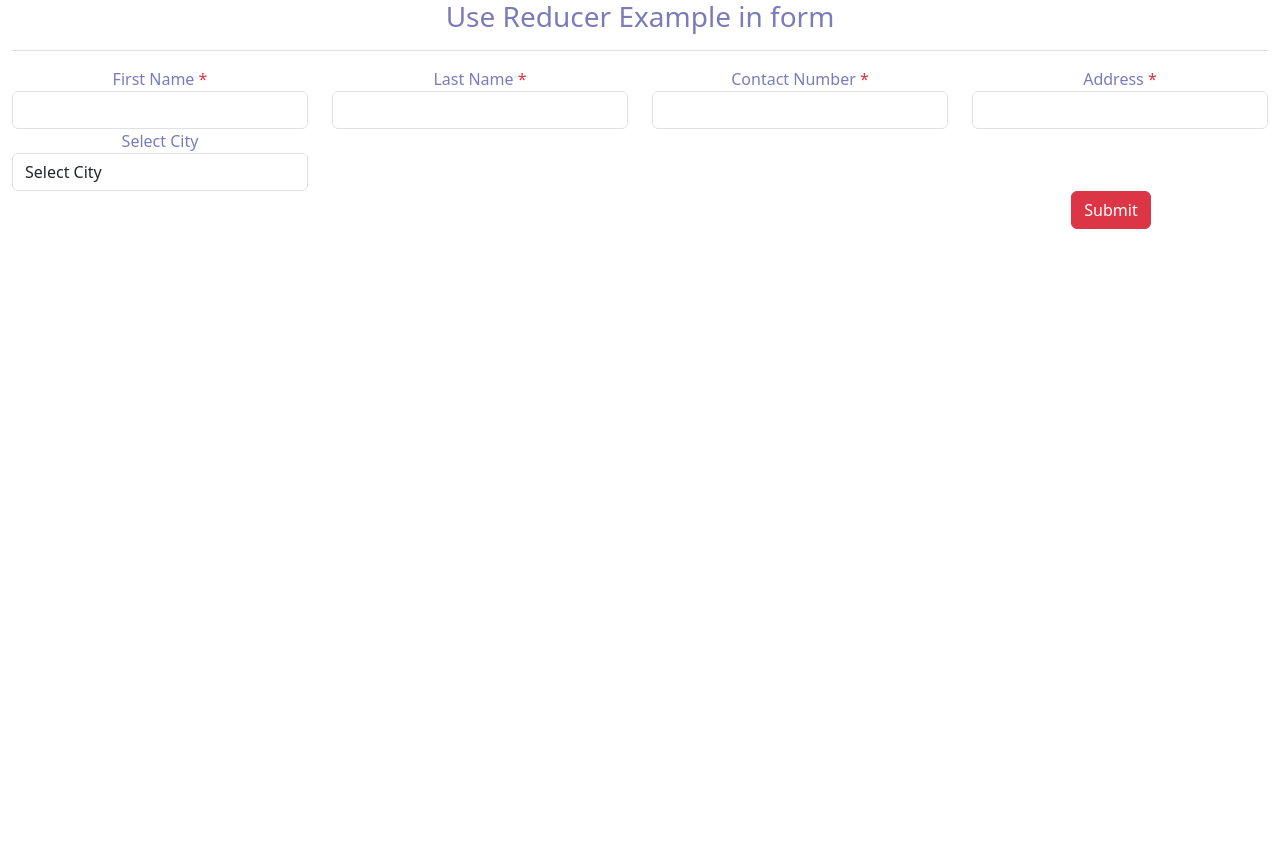
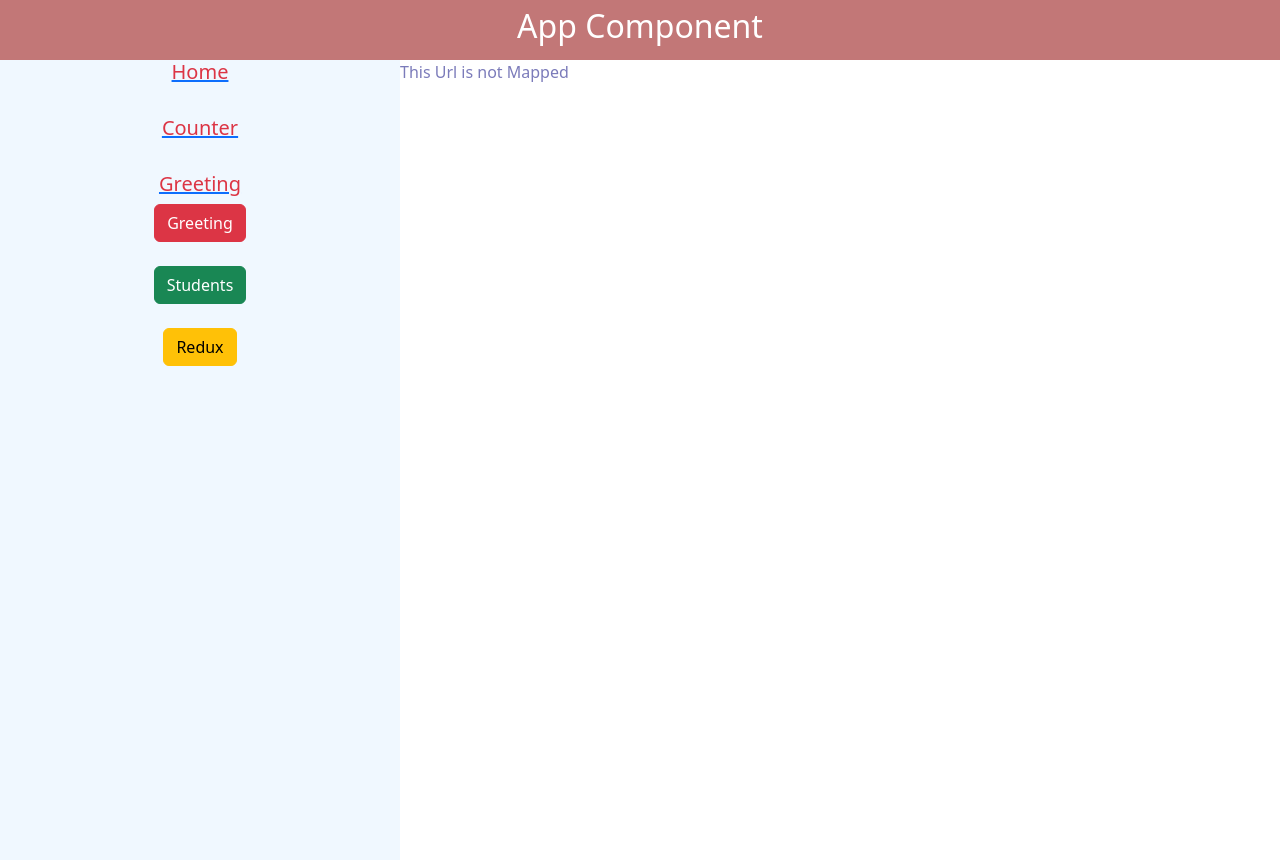
Before and after one commit to sjoshi704/reactpractice, a React (Create React App) app: page / in a window 1280 px wide. Before the commit the page ends 800 px from the top, so only its background shows below. Built offline with nearby package versions, Linux system fonts and the light colour scheme.

Commit message:
***** Redux Store  Example *********

```diff
--- a/package.json
+++ b/package.json
@@ -3,6 +3,7 @@
   "version": "0.1.0",
   "private": true,
   "dependencies": {
+    "@reduxjs/toolkit": "^2.2.6",
     "@testing-library/jest-dom": "^5.17.0",
     "@testing-library/react": "^13.4.0",
     "@testing-library/user-event": "^13.5.0",
@@ -13,6 +14,7 @@
     "popper.js": "^1.16.1",
     "react": "^18.3.1",
     "react-dom": "^18.3.1",
+    "react-redux": "^9.1.2",
     "react-router-dom": "^6.24.1",
     "react-scripts": "5.0.1",
     "web-vitals": "^2.1.4",
--- a/src/App.js
+++ b/src/App.js
@@ -27,6 +27,7 @@ import Contact from "./Hooks/UseContextHook/Contact";
 import Footer from "./Hooks/UseContextHook/Footer";
 import { UseReducerHook } from "./Hooks/UseReducerHook/UseReducerHook";
 import FormUseReducerExample from "./Hooks/UseReducerHook/FormUseReducerExample";
+import ReduxStoreExample from "./Redux/ReduxStoreExample";
 
 
 
@@ -36,35 +37,42 @@ function App() {
   return (
     <div className="App">
 
-      {/* <div className="Header  text-white">
+      <div className="Header  text-white">
         <h2> App Component</h2>
-      </div> */}
-      {/* <div className="container-body"> */}
-      {/* <div className="side-Bar"> */}
-      {/* <Link to={"/"}> <h5 className="text-center text-danger"> Home</h5></Link> */}
-      {/* <br /> */}
-      {/* <Link to={"/counter"}><h5 className="text-center text-danger"> Counter </h5></Link> */}
-      {/* <br /> */}
-      {/* <Link to={"/greeting"}><h5 className="text-center text-danger"> Greeting </h5></Link> */}
-      {/* <button className="btn btn-danger" onClick={() => { */}
-      {/* // navigate("/greeting"); */}
-      {/* // }}> Greeting </button> */}
-      {/* <br />    <br /> */}
-      {/* <button className="btn btn-success" onClick={() => { */}
-      {/* navigate("/students"); */}
-      {/* // }}> Students </button> */}
-      {/* // </div> */}
-      {/* <div className="Content">
+      </div>
+
+      <div className="container-body">
+        <div className="side-Bar">
+          <Link to={"/"}> <h5 className="text-center text-danger"> Home</h5></Link>
+          <br />
+          <Link to={"/counter"}><h5 className="text-center text-danger"> Counter </h5></Link>
+          <br />
+          <Link to={"/greeting"}><h5 className="text-center text-danger"> Greeting </h5></Link>
+          <button className="btn btn-danger" onClick={() => {
+            navigate("/greeting");
+          }}> Greeting </button>
+          <br />    <br />
+          <button className="btn btn-success" onClick={() => {
+            navigate("/students");
+          }}> Students </button>
+          <br />    <br />
+          <button className="btn btn-warning" onClick={() => {
+            navigate("/redux-example");
+          }}> Redux </button>
+        </div>
+
+
+        <div className="Content">
           <Routes>
             <Route path="/counter" element={<div><Counter> </Counter> </div>} />
             <Route path="/greeting" element={<div><Greetings name="Saurabh" greetings="Hello Good Morning"> </Greetings> </div>} />
             <Route path="*" element={"This Url is not Mapped"} />
             <Route path="/students/*" element={<div> <CrudOperations></CrudOperations></div>} />
-
+            <Route path="redux-example" element={<ReduxStoreExample> </ReduxStoreExample>} />
 
           </Routes>
 
-        </div> */}
+        </div>
 
 
 
@@ -111,26 +119,38 @@ function App() {
 
         {/* <ToDoLists> </ToDoLists> */}
         {/* <hr></hr>  */}
+
         {/* <UserList> </UserList> */}
         {/* <hr></hr> */}
+
         {/* <FormHandling> </FormHandling> */}
         {/* <hr></hr> */}
+
         {/* <FormikLibraryFormHandling> </FormikLibraryFormHandling> */}
         {/* <hr></hr> */}
+
         {/* <ImageCourosel> </ImageCourosel> */}
         {/* <hr></hr> */}
+
         {/* <StockAvailability> </StockAvailability> */}
         {/* <hr></hr> */}
+
         {/* <EmployeeListForm> </EmployeeListForm>
       <hr></hr> */}
+
         {/* <CrudOperations> </CrudOperations> */}
         {/* <hr></hr> */}
+
         {/* <TicTacToe></TicTacToe> */}
         {/* <hr></h/r> */}
+
         {/* <UseRefExample> </UseRefExample> */}
         {/* <hr/> */}
+
         {/* <UseMemoHook> </UseMemoHook> */}
+
         {/* <UseCallbackHook> </UseCallbackHook> */}
+
         {/* <ContextProvider>
         <Profile></Profile>
 
@@ -138,7 +158,10 @@ function App() {
 
         {/* <UseReducerHook> </UseReducerHook> */}
 
-      <FormUseReducerExample></FormUseReducerExample>
+        {/* <FormUseReducerExample></FormUseReducerExample> */}
+
+        {/* <ReduxStoreExample> </ReduxStoreExample> */}
+      </div>
     </div>
   );
 }
```
Also changed, not shown: 1 other file (tests, documents, lock files or other folders). Lines whose indentation alone changed are shown as unchanged.
